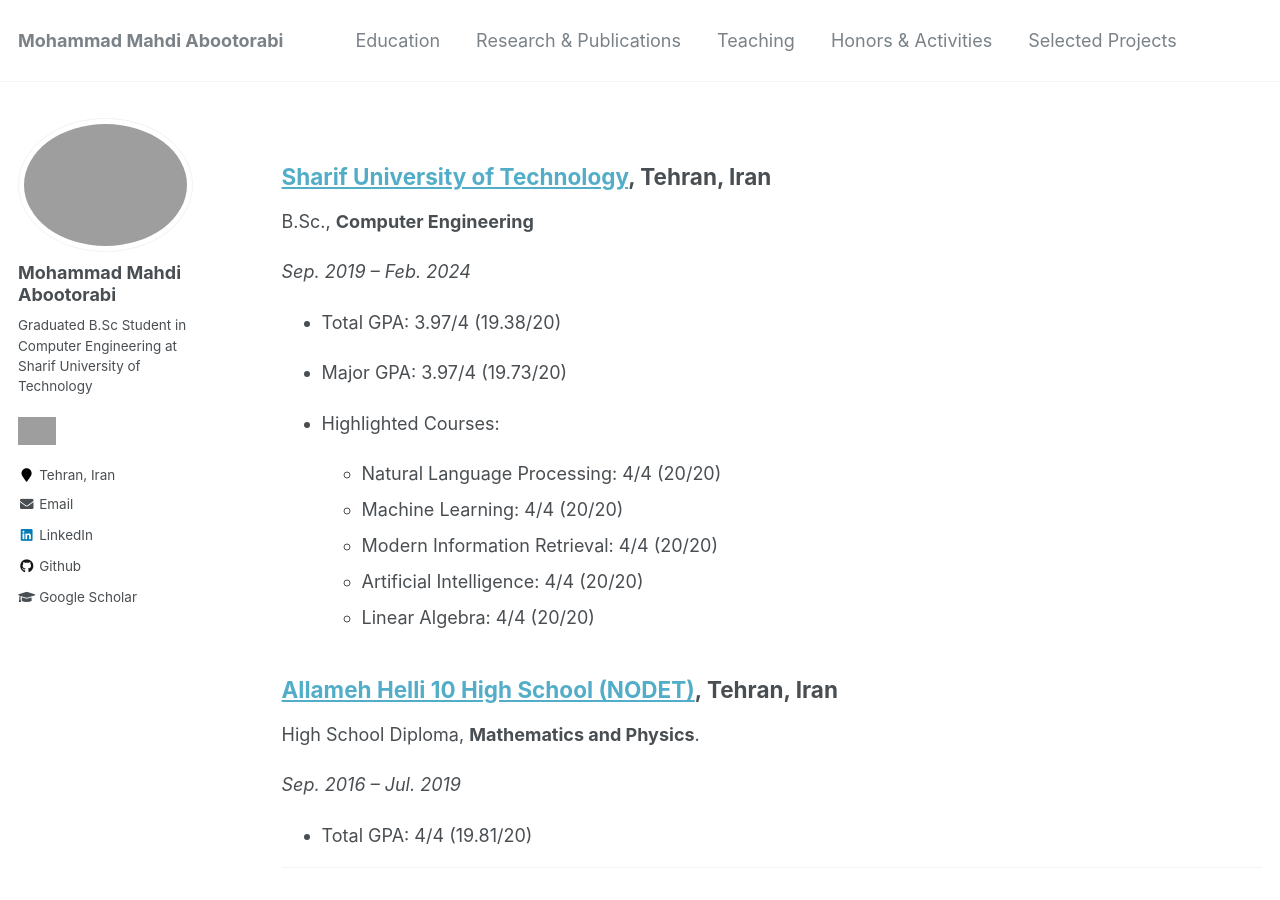
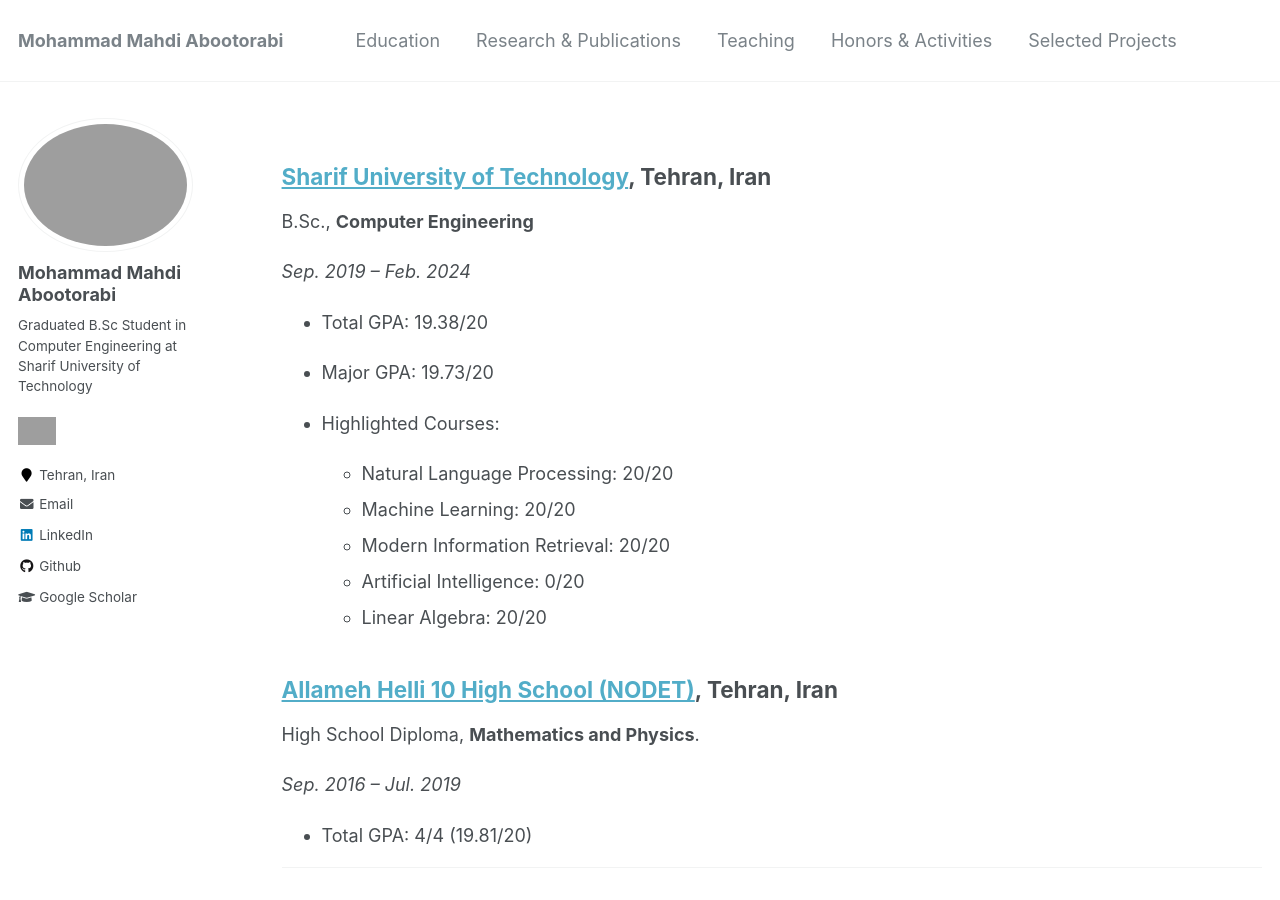
Before and after one commit to aboots/aboots.github.io, a Jekyll site: the page built from _pages/education.md, in a window 1280 px wide and 900 px high. Built offline with Jekyll 4.4.1, drawn with Linux system fonts in a browser that asks for light colours; nearby versions of some CDN libraries; grey boxes are pictures that could not be loaded.

Commit message:
Update education.md

```diff
--- a/_pages/education.md
+++ b/_pages/education.md
@@ -11,17 +11,17 @@
 
 *Sep. 2019 – Feb. 2024*
 
-- Total GPA: 3.97/4 (19.38/20)
+- Total GPA: 19.38/20
 
-- Major GPA: 3.97/4 (19.73/20)
+- Major GPA: 19.73/20
 
 - Highlighted Courses:
 
-  - Natural Language Processing: 4/4 (20/20)
-  - Machine Learning: 4/4 (20/20)
-  - Modern Information Retrieval: 4/4 (20/20)
-  - Artificial Intelligence: 4/4 (20/20)
-  - Linear Algebra: 4/4 (20/20)
+  - Natural Language Processing: 20/20
+  - Machine Learning: 20/20
+  - Modern Information Retrieval: 20/20
+  - Artificial Intelligence: 0/20
+  - Linear Algebra: 20/20
 
 
 ## [**Allameh Helli 10 High School (NODET)**](https://helli10.ir/), Tehran, Iran
```
